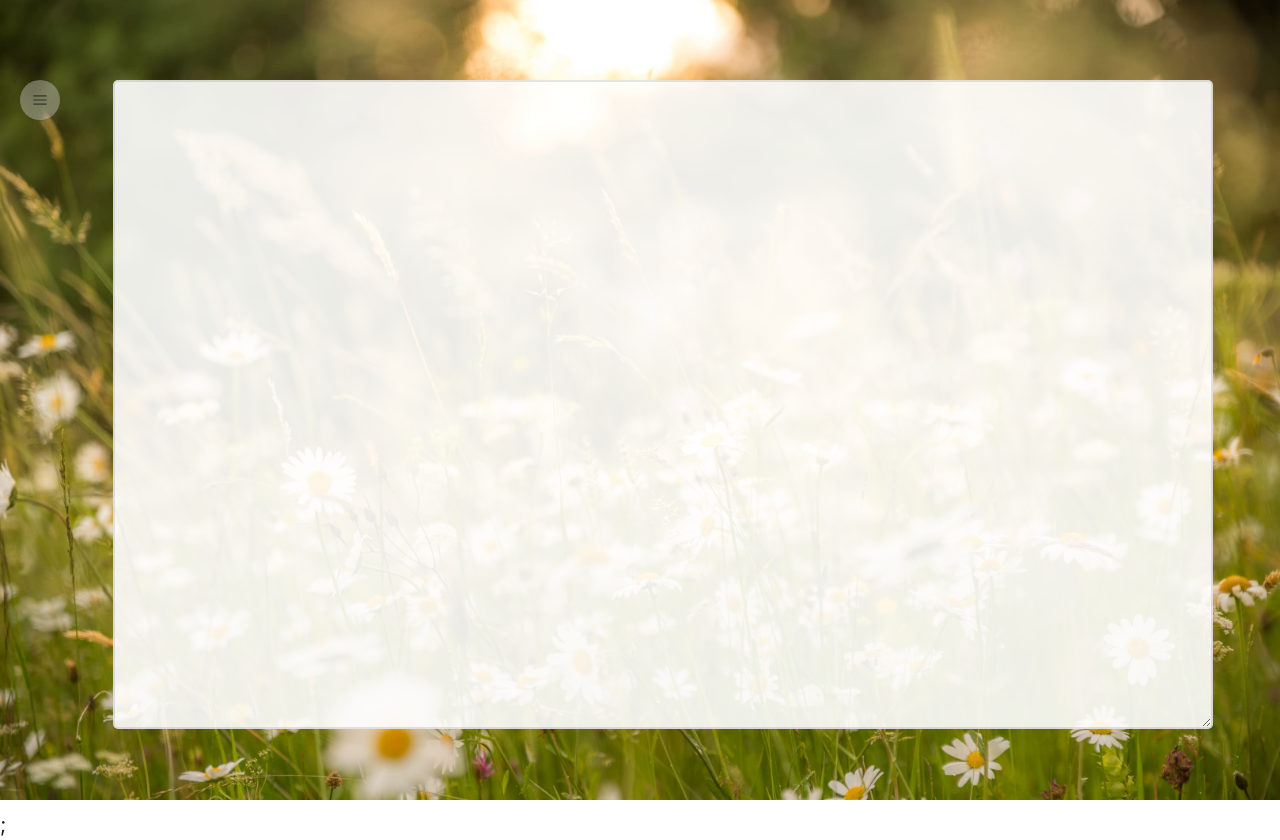
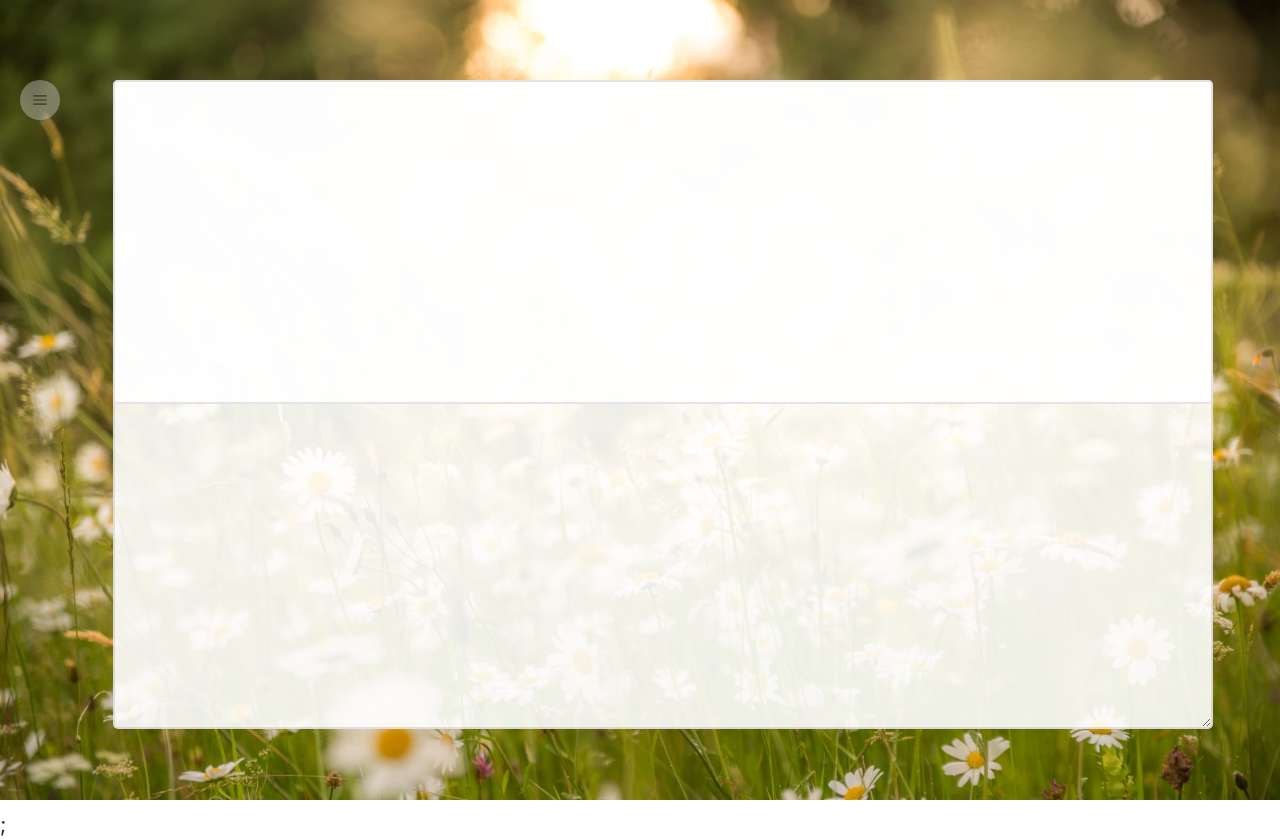
Before and after one commit to SergiOca87/writterapp, a Next.js app: page / in a window 1280 px wide. Built offline with nearby package versions, Linux system fonts and the light colour scheme.

Commit message:
text selection 2

```diff
--- a/components/OptionsForm.js
+++ b/components/OptionsForm.js
@@ -1,4 +1,4 @@
-import React, { useState, useContext } from "react";
+import React, { useState, useContext, useRef } from "react";
 import Button from "react-bootstrap/Button";
 import Form from "react-bootstrap/Form";
 import OverlayTrigger from "react-bootstrap/OverlayTrigger";
@@ -60,6 +60,7 @@ export default function OptionsForm() {
             var sel = window.getSelection();
             var range = sel.getRangeAt(0).cloneRange();
             range.surroundContents(span);
+            console.log(range.toString());
             sel.removeAllRanges();
             sel.addRange(range);
 
--- a/components/TextArea.js
+++ b/components/TextArea.js
@@ -1,4 +1,4 @@
-import React, { useContext, useState, useEffect } from "react";
+import React, { useContext, useState, useEffect, useRef } from "react";
 import styled from "styled-components";
 import { css } from "styled-components";
 import OptionsContext from "../context/OptionsContext";
@@ -16,11 +16,28 @@ const StyledTextArea = styled.textarea`
     background-color: rgba(255, 255, 255, 0.9);
 `;
 
+const StyledTextDisplay = styled.div`
+    min-height: 30vh;
+    height: 50%;
+    width: 100%;
+    padding: 6rem 8rem;
+    border-radius: 5px;
+    border: 2px solid rgba(0, 0, 0, 0.1);
+    &:focus {
+        outline: none;
+    }
+    background-color: rgba(255, 255, 255, 0.9);
+
+    position: absolute;
+    top: 0;
+    left: 0;
+`;
+
 const StyledForm = styled.form`
-    text-align: center;
     margin: 0 auto;
     width: 100%;
     max-width: 110rem;
+    position: relative;
 `;
 
 export default function TextArea() {
@@ -31,12 +48,19 @@ export default function TextArea() {
     //     console.log(document.getSelection());
     // });
 
+    const textArea = useRef(null);
+
     //TODO: This may not be needed after all.
     const handleMouseUp = () => {
-        setOptions({
-            ...options,
-            selectedText: window.getSelection(),
-        });
+        if (window.getSelection().toString().length > 0) {
+            var span = document.createElement("span");
+            span.style.fontWeight = "bold";
+            var sel = window.getSelection();
+            var range = sel.getRangeAt(0).cloneRange();
+            range.surroundContents(span);
+            sel.removeAllRanges();
+            sel.addRange(range);
+        }
     };
 
     return (
@@ -53,9 +77,12 @@ export default function TextArea() {
                     // fontWeight: `${options.fontWeight}`,
                     textDecoration: `${options.textDecoration}`,
                 }}
-                onMouseUp={handleMouseUp}
+                ref={textArea}
                 // onMouseUp={getSelectedText}
             />
+            <StyledTextDisplay onMouseUp={handleMouseUp}>
+                {text}
+            </StyledTextDisplay>
         </StyledForm>
     );
 }
```
